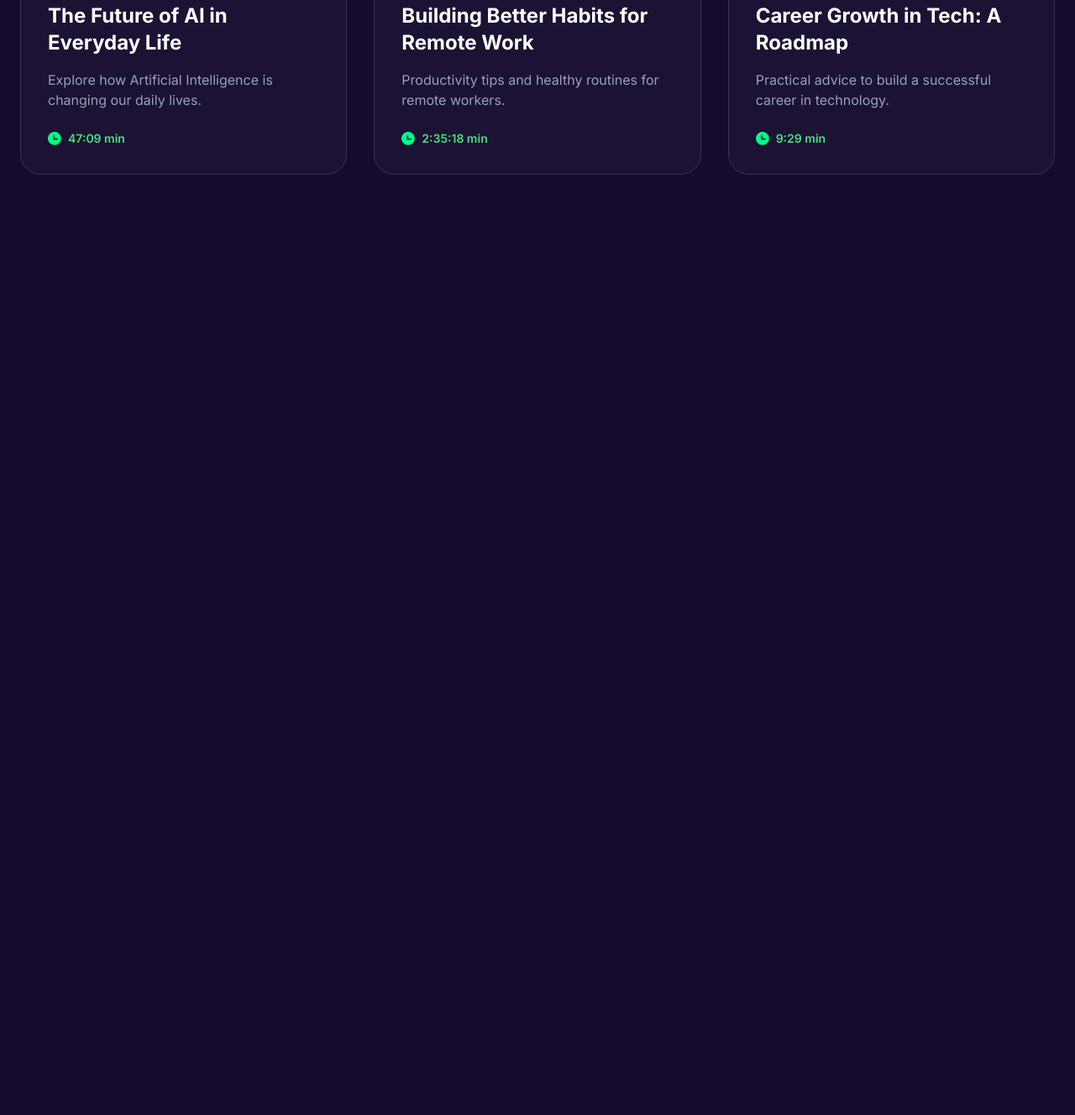
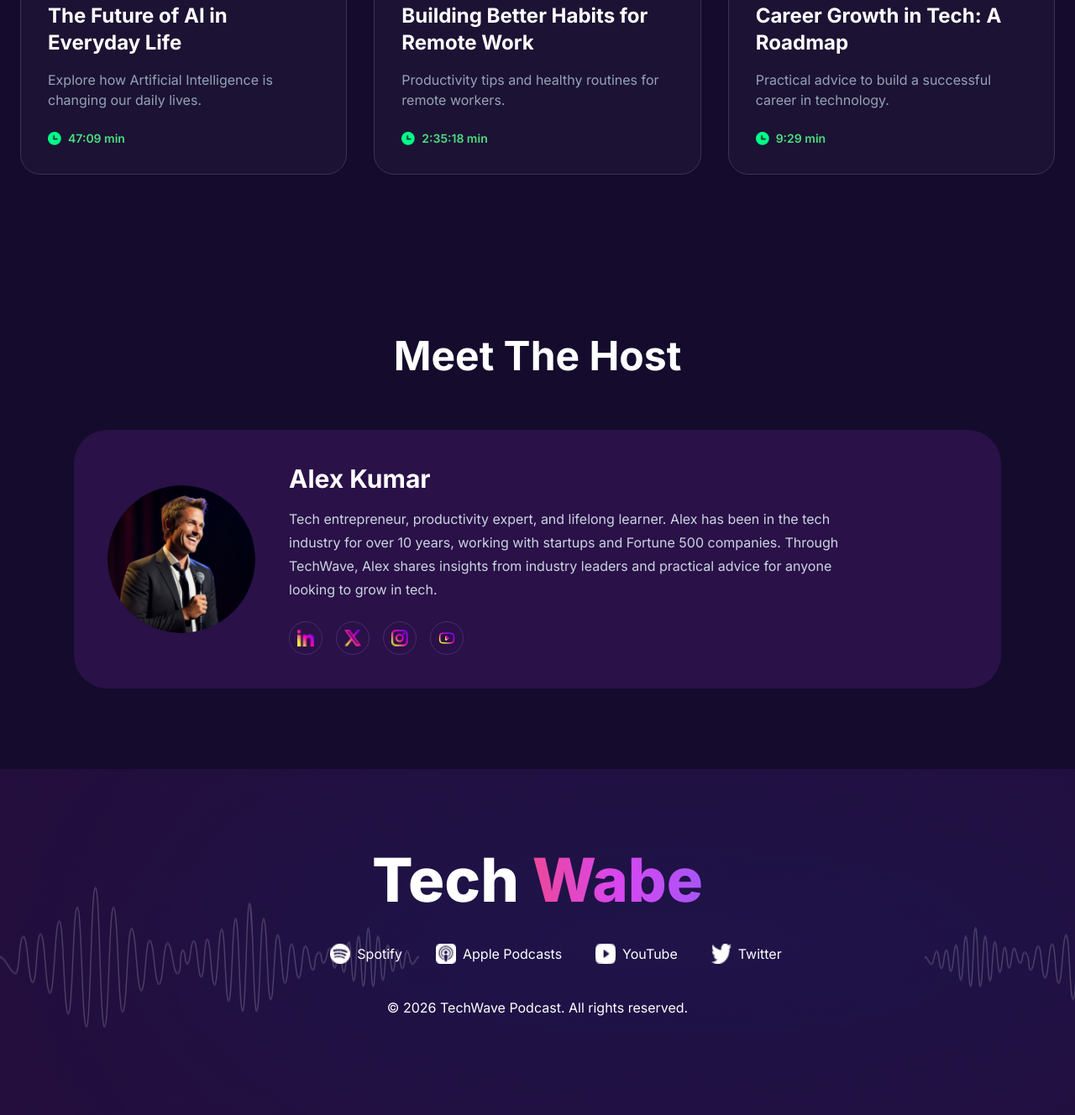
Before and after one commit to sishihab75-dot/B13-A02-TechWave, a plain HTML site: page index.html in a window 1280 px wide. Shown: the part 2872-4200 px from the top of the page at 84% size. Before the commit the page ends 3176 px from the top, so only its background shows below. Drawn offline with nearby package versions, Linux system fonts and the light colour scheme.

Commit message:
add footer and complite for dextop

```diff
--- a/index.html
+++ b/index.html
@@ -416,6 +416,110 @@
 
     </section>
 
+    <section class="py-24 bg-[#140B2D]">
+
+        <div class="max-w-6xl mx-auto px-6 text-center">
+
+            <!-- Title -->
+            <h2 class="text-5xl font-bold text-white mb-16">
+                Meet The Host
+            </h2>
+
+            <!-- Card -->
+            <div class="flex items-center gap-10 bg-[#2A1148] rounded-[40px] p-10">
+
+                <!-- LEFT: IMAGE -->
+                <div class="shrink-0">
+                    <img src="./assets/host.png" class="w-44 h-44 rounded-full object-cover">
+                </div>
+
+                <!-- RIGHT: CONTENT -->
+                <div class="text-left">
+
+                    <h3 class="text-3xl font-bold text-white">
+                        Alex Kumar
+                    </h3>
+
+                    <p class="mt-4 text-slate-300 leading-7 max-w-2xl">
+                        Tech entrepreneur, productivity expert, and lifelong learner.
+                        Alex has been in the tech industry for over 10 years, working
+                        with startups and Fortune 500 companies. Through TechWave,
+                        Alex shares insights from industry leaders and practical advice
+                        for anyone looking to grow in tech.
+                    </p>
+
+                    <!-- SOCIAL ICONS -->
+                    <div class="mt-6 flex gap-4">
+
+                        <a href="#"
+                            class="w-10 h-10 flex items-center justify-center rounded-full border border-[#4B2A6F] hover:border-pink-500 transition">
+                            <img src="./assets/linkedin.png" class="w-5 h-5">
+                        </a>
+
+                        <a href="#"
+                            class="w-10 h-10 flex items-center justify-center rounded-full border border-[#4B2A6F] hover:border-pink-500 transition">
+                            <img src="./assets/x.png" class="w-5 h-5">
+                        </a>
+
+                        <a href="#"
+                            class="w-10 h-10 flex items-center justify-center rounded-full border border-[#4B2A6F] hover:border-pink-500 transition">
+                            <img src="./assets/instagram.png" class="w-5 h-5">
+                        </a>
+
+                        <a href="#"
+                            class="w-10 h-10 flex items-center justify-center rounded-full border border-[#4B2A6F] hover:border-pink-500 transition">
+                            <img src="./assets/youtube.png" class="w-5 h-5">
+                        </a>
+
+                    </div>
+
+                </div>
+
+            </div>
+
+        </div>
+
+    </section>
+    <footer>
+        <section class="py-24 bg-[#2A1148]"
+            style="background-image: url(assets/footer-bg.png);height: 412px;max-width: 1600px;margin: auto;">
+            <div class="text-center">
+                <h1 class="text-7xl font-extrabold">
+                    <span>
+                        Tech
+                    </span>
+                    <span
+                        class="bg-gradient-to-r from-pink-500 via-fuchsia-500 to-purple-500 bg-clip-text text-transparent">
+                        Wabe
+                    </span>
+                </h1>
+                <div class="flex items-center justify-center gap-10 mt-10 ">
+                    <div class="flex items-center justify-center gap-2 ml-11 ">
+                        <img src="assets/spotify.png" alt="Spotify" class="w-6 h-6">
+                        <p>Spotify</p>
+                    </div>
+                    <div class="flex items-center justify-center gap-2">
+                        <img src="assets/apple-podcast.png" alt="apple-podcast" class="w-6 h-6">
+                        <p>Apple Podcasts</p>
+                    </div>
+                    <div class="flex items-center justify-center gap-2 ">
+                        <img src="assets/youtube-podcast.png" alt="youtube-podcast" class="w-6 h-6">
+                        <p>YouTube</p>
+                    </div>
+                    <div class="flex items-center justify-center gap-2 ">
+                        <img src="assets/twitter.png" alt="twitter" class="w-6 h-6">
+                        <p>Twitter</p>
+                    </div>
+                </div>
+                <div class="m-10">
+                    <p>
+                        © 2026 TechWave Podcast. All rights reserved.
+                    </p>
+                </div>
+            </div>
+        </section>
+    </footer>
+
 </body>
 
 </html>
```
Lines whose indentation alone changed are shown as unchanged.
